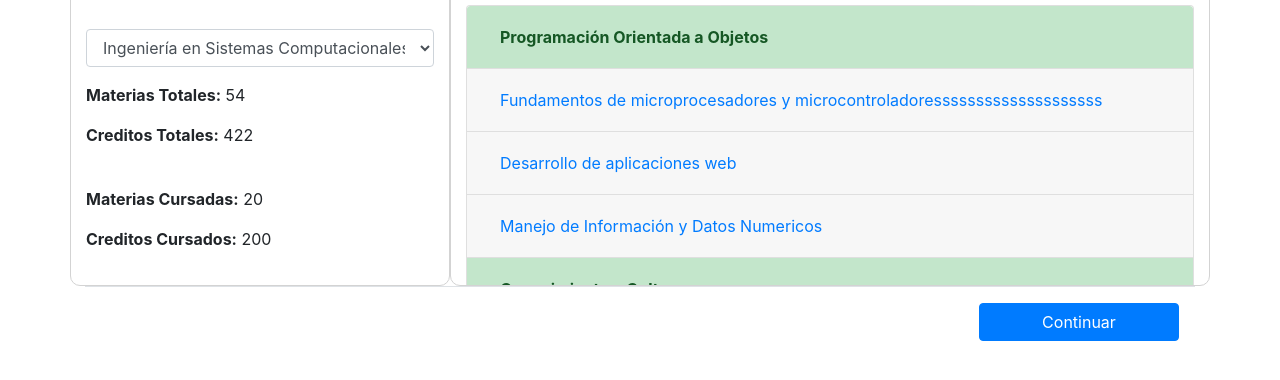
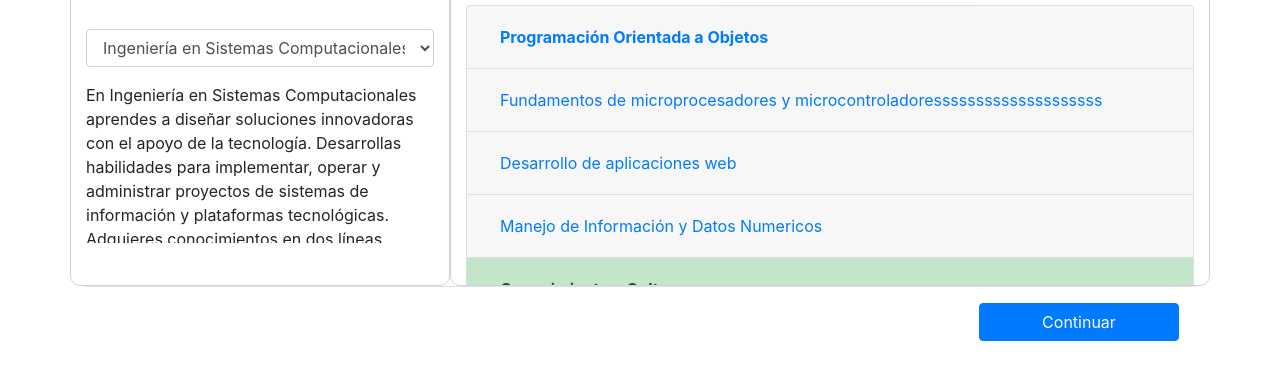
Before and after one commit to MAGP116/Proyecto_DASW, a website: page public/html/primerLogin.html in a window 1280 px wide. Shown: the part 228-608 px from the top of the page. Drawn offline with nearby package versions, Linux system fonts and the light colour scheme.

Commit message:
Added some js files

```diff
--- a/public/html/primerLogin.html
+++ b/public/html/primerLogin.html
@@ -14,6 +14,9 @@
       }
       .ProyBox{
         border: 1px solid lightgray; border-radius: 10px
+      }
+      .ProyDesc{
+        height: 160px;overflow-y: scroll;
       }
     </style>
 
@@ -53,11 +56,8 @@
               </select>
             </div>
           </form>
-          <p><b>Materias Totales:</b> 54</p>
-          <p><b>Creditos Totales:</b> 422</p>
-          <br>
-          <p><b>Materias Cursadas:</b> 20</p>
-          <p><b>Creditos Cursados:</b> 200</p>
+          <p id="selectInfo" class="ProyDesc">En Ingeniería en Sistemas Computacionales aprendes a diseñar soluciones innovadoras con el apoyo de la tecnología. Desarrollas habilidades para implementar, operar y administrar proyectos de sistemas de información y plataformas tecnológicas. Adquieres conocimientos en dos líneas fundamentales: Ciencias Computacionales e Ingeniería de Software, las cuales a su vez incluyen el diseño y desarrollo de bases de datos, interfaces hombre-máquina, componentes de software, arquitectura de redes e interfaces con hardware.</p>
+
 
 
         </div>
@@ -66,12 +66,11 @@
           <h2>Selecciona tus materias</h2>
           <!--Lista de materias-->
           <div>
-            <div class="accordion ProyScroll" id="accordionExample">
+            <div class="accordion ProyScroll" id="accordionMaterias">
               <div class="card">
-                <div class="card-header" id="headingOne" style="background-color: #c3e6cb;">
+                <div class="card-header">
                   <h5 class="mb-0">
-                    <button class="btn btn-link" type="button" data-toggle="collapse" data-target="#collapseOne"
-                      aria-expanded="true" aria-controls="collapseOne" style="color: #155724;">
+                    <button class="btn btn-link" type="button" >
                       <b>Programación Orientada a Objetos</b>
                     </button>
                   </h5>
```
Also changed, not shown: public/html/primerLogin.js (renamed from public/js/primerLogin.js, +9 -3 lines), public/html/crearCalendario.js (added), public/js/crearCalendario.js (deleted).
